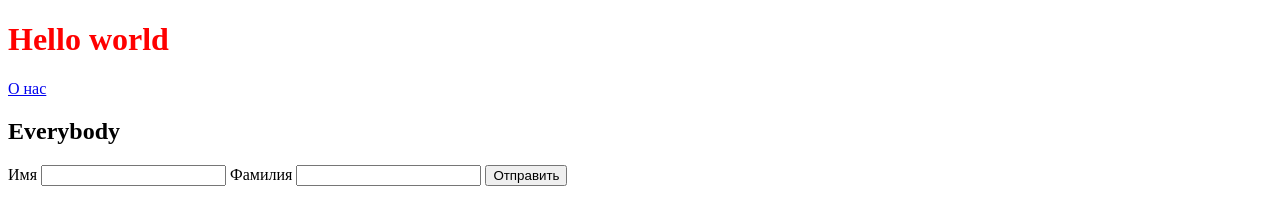
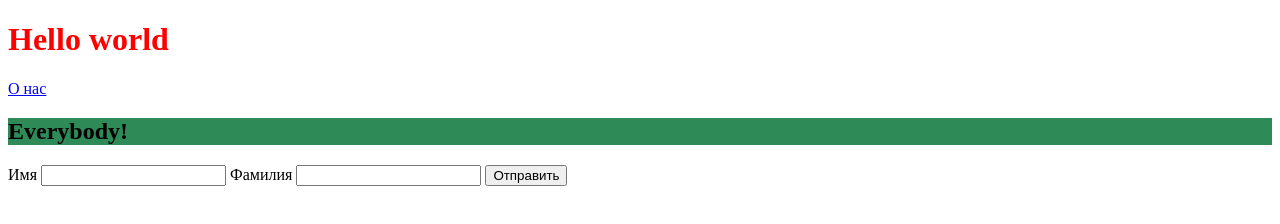
Before and after one commit to madaltezza/helloworld, a plain HTML site: page index.html in a window 1280 px wide. Drawn offline with Linux system fonts and the light colour scheme.

Commit message:
changed h2 style

```diff
--- a/index.html
+++ b/index.html
@@ -12,7 +12,7 @@
     <a href="/about.html">
         О нас
     </a>
-    <h2>Everybody</h2>
+    <h2 style="background-color: seagreen;">Everybody!</h2>
     <form>
         <label for="name">
             Имя
```
